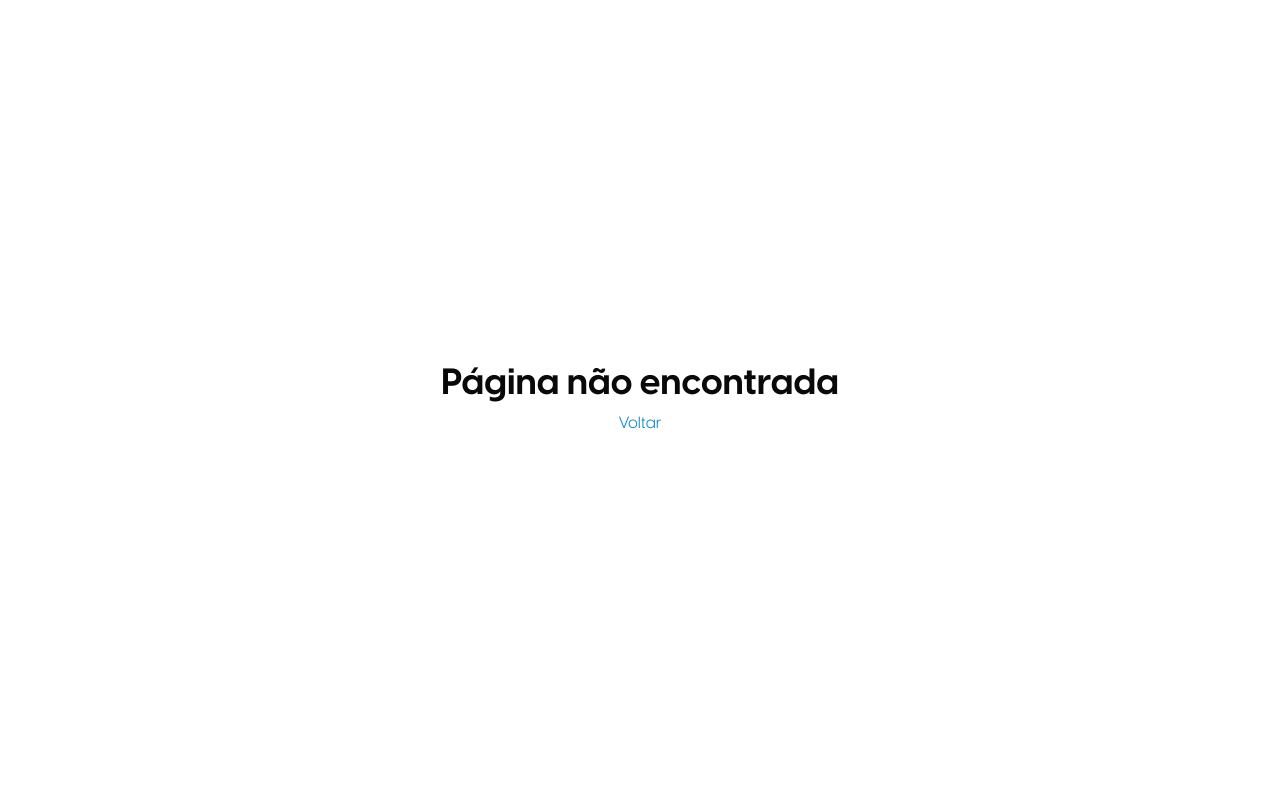
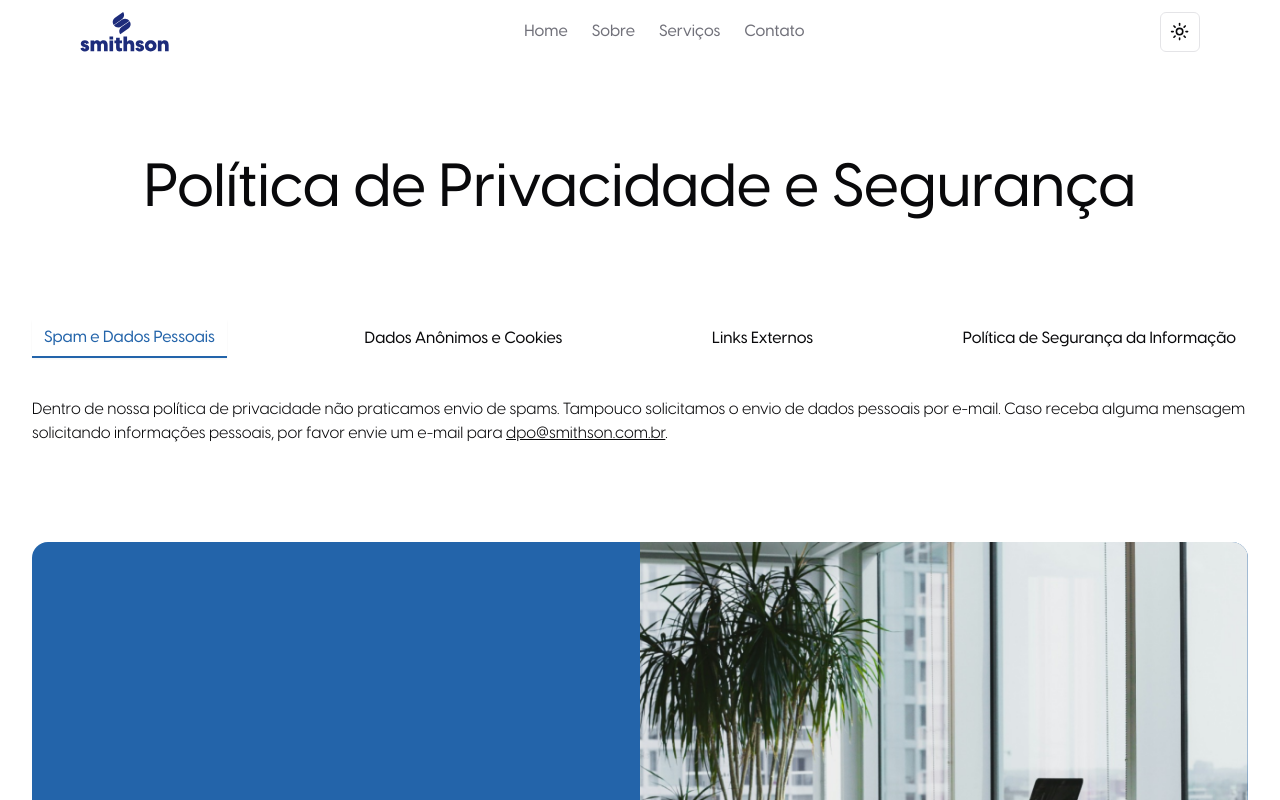
Before and after one commit to Smithson-do-Brasil/smithson-do-brasil, a React (Vite) app: page /politicas-de-privacidade-e-seguranca in a window 1280 px wide. Shown: the top 800 px of the page. Built offline with nearby package versions, Linux system fonts and the light colour scheme; a web font is replaced by a local one.

Commit message:
feat: creating page for policies

```diff
--- a/package.json
+++ b/package.json
@@ -21,6 +21,7 @@
     "@radix-ui/react-select": "^2.0.0",
     "@radix-ui/react-separator": "^1.0.3",
     "@radix-ui/react-slot": "^1.0.2",
+    "@radix-ui/react-tabs": "^1.0.4",
     "@vercel/analytics": "^1.2.2",
     "@vercel/speed-insights": "^1.0.10",
     "class-variance-authority": "^0.7.0",
--- /dev/null
+++ b/src/components/ui/tabs.tsx
@@ -0,0 +1,53 @@
+import * as React from "react"
+import * as TabsPrimitive from "@radix-ui/react-tabs"
+
+import { cn } from "@/lib/utils"
+
+const Tabs = TabsPrimitive.Root
+
+const TabsList = React.forwardRef<
+  React.ElementRef<typeof TabsPrimitive.List>,
+  React.ComponentPropsWithoutRef<typeof TabsPrimitive.List>
+>(({ className, ...props }, ref) => (
+  <TabsPrimitive.List
+    ref={ref}
+    className={cn(
+      "inline-flex h-10 items-center justify-center rounded-md bg-muted p-1 text-muted-foreground",
+      className
+    )}
+    {...props}
+  />
+))
+TabsList.displayName = TabsPrimitive.List.displayName
+
+const TabsTrigger = React.forwardRef<
+  React.ElementRef<typeof TabsPrimitive.Trigger>,
+  React.ComponentPropsWithoutRef<typeof TabsPrimitive.Trigger>
+>(({ className, ...props }, ref) => (
+  <TabsPrimitive.Trigger
+    ref={ref}
+    className={cn(
+      "inline-flex items-center justify-center whitespace-nowrap rounded-sm px-3 py-1.5 text-sm font-medium ring-offset-background transition-all focus-visible:outline-none focus-visible:ring-2 focus-visible:ring-ring focus-visible:ring-offset-2 disabled:pointer-events-none disabled:opacity-50 data-[state=active]:bg-background data-[state=active]:text-foreground data-[state=active]:shadow-sm",
+      className
+    )}
+    {...props}
+  />
+))
+TabsTrigger.displayName = TabsPrimitive.Trigger.displayName
+
+const TabsContent = React.forwardRef<
+  React.ElementRef<typeof TabsPrimitive.Content>,
+  React.ComponentPropsWithoutRef<typeof TabsPrimitive.Content>
+>(({ className, ...props }, ref) => (
+  <TabsPrimitive.Content
+    ref={ref}
+    className={cn(
+      "mt-2 ring-offset-background focus-visible:outline-none focus-visible:ring-2 focus-visible:ring-ring focus-visible:ring-offset-2",
+      className
+    )}
+    {...props}
+  />
+))
+TabsContent.displayName = TabsPrimitive.Content.displayName
+
+export { Tabs, TabsList, TabsTrigger, TabsContent }
--- /dev/null
+++ b/src/pages/Policies/components/tabs-trigger.tsx
@@ -0,0 +1,17 @@
+import { TabsTrigger as TabsTriggerShadcn } from '@/components/ui/tabs'
+
+interface TabsTriggerProps {
+  value: string
+  title: string
+}
+
+export function TabsTrigger({ value, title }: TabsTriggerProps) {
+  return (
+    <TabsTriggerShadcn
+      value={value}
+      className="rounded-none border-b-[#2364AA] text-base text-foreground data-[state=active]:border-b-2 data-[state=active]:text-[#2364AA]"
+    >
+      {title}
+    </TabsTriggerShadcn>
+  )
+}
--- /dev/null
+++ b/src/pages/Policies/index.tsx
@@ -0,0 +1,119 @@
+import { Tabs, TabsContent, TabsList } from '@/components/ui/tabs'
+
+import { TabsTrigger } from './components/tabs-trigger'
+
+export function Policies() {
+  return (
+    <div className="container mx-auto space-y-24 py-24">
+      <h1 className="mb-4 text-center text-6xl font-medium">
+        Política de Privacidade e Segurança
+      </h1>
+
+      <Tabs defaultValue="spam-and-personal-data" className="space-y-10">
+        <TabsList className="h-full w-full flex-col justify-between rounded-none bg-transparent px-0 pb-0 lg:flex-row">
+          <TabsTrigger
+            value="spam-and-personal-data"
+            title="Spam e Dados Pessoais"
+          />
+          <TabsTrigger
+            value="anonymous-data-and-cookies"
+            title="Dados Anônimos e Cookies"
+          />
+          <TabsTrigger value="external-links" title="Links Externos" />
+          <TabsTrigger
+            value="information-security-policy"
+            title="Política de Segurança da Informação"
+          />
+        </TabsList>
+
+        <div className="text-base text-foreground">
+          <TabsContent value="spam-and-personal-data">
+            Dentro de nossa política de privacidade não praticamos envio de
+            spams. Tampouco solicitamos o envio de dados pessoais por e-mail.
+            Caso receba alguma mensagem solicitando informações pessoais, por
+            favor envie um e-mail para{' '}
+            <a href="mailto:dpo@smithson.com.br" className="underline">
+              dpo@smithson.com.br
+            </a>
+            .
+          </TabsContent>
+          <TabsContent value="anonymous-data-and-cookies">
+            A fim de aperfeiçoar a qualidade de navegação e funcionalidades do
+            site, a Smithson coleta informações estatísticas e analíticas,
+            geralmente ligadas a aspectos técnicos ou relativos à navegação no
+            site. Os dados podem ser coletados e armazenados por meio de cookies
+            – arquivos de texto contendo informações de identificação que ficam
+            armazenados em seu computador – scripts de servidor (PHP, ASP, etc)
+            e em cliente (javascript) próprios ou em ferramentas de terceiros.
+            Apesar dos cookies não serem prejudiciais ao seu equipamento, o
+            usuário tem a liberdade de recusar a utilização, bastando para isso
+            acessar as configurações de seu navegador (browser), assim como
+            impedir a execução de javascript.
+          </TabsContent>
+          <TabsContent value="external-links">
+            Embora a empresa utilize links externos que acredita ser de
+            interesse dos usuários do site smithson.com.br, a empresa não se
+            responsabiliza pelas informações coletadas em sites externos que
+            possuam link no website Smithson.
+          </TabsContent>
+          <TabsContent
+            value="information-security-policy"
+            className="space-y-4"
+          >
+            <p>
+              A Smithson do Brasil adota a seguinte política de segurança da
+              informação para garantir que todos os objetivos de Segurança da
+              Informação sejam atendidos, quais sejam:
+            </p>
+            <ul className="list-disc">
+              <li>
+                Estabelecer diretrizes e normas que permitam aos funcionários e
+                prestadores de serviços seguir padrões de comportamento
+                desejáveis e aceitáveis, de acordo com a legalidade e as boas
+                práticas mundiais, a fim de mitigar riscos técnicos e jurídicos;
+              </li>
+              <li>
+                Nortear a definição de procedimentos específicos de Segurança da
+                Informação e a implementação de controles e processos para o
+                atendimento de seus requisitos;
+              </li>
+              <li>
+                Garantir confidencialidade, integridade, disponibilidade e
+                orientação para fluxo de processamento das informações por todo
+                o seu ciclo de vida, dentro dos padrões legais vigentes;
+              </li>
+              <li>
+                Prevenir possíveis incidentes e responsabilidade legal da
+                instituição e de seus funcionários e prestadores de serviços;
+              </li>
+              <li>
+                Garantir a normalidade e a continuidade das atividades da
+                Smithson, protegendo os processos críticos contra falhas ou
+                desastres significativos;
+              </li>
+              <li>
+                Atender aos requisitos legais, regulamentares e contratuais
+                pertinentes à atividade da Smithson;
+              </li>
+              <li>
+                Minimizar os riscos de danos, perdas financeiras, participação
+                no mercado, confiança de clientes e de parceiros ou qualquer
+                outro impacto negativo nas atividades da Smithson resultante de
+                uma falha de segurança;
+              </li>
+              <li>
+                Assegurar o treinamento contínuo e atualizado das políticas e
+                dos procedimentos de Segurança da Informação, enfatizando as
+                obrigações das pessoas em relação à respectiva segurança;
+              </li>
+              <li>
+                Garantir que todas as responsabilidades da Segurança da
+                Informação sejam claramente definidas e preservadas.
+              </li>
+            </ul>
+          </TabsContent>
+        </div>
+      </Tabs>
+    </div>
+  )
+}
--- a/src/routes.tsx
+++ b/src/routes.tsx
@@ -5,6 +5,7 @@
 import { Contact } from './pages/Contact'
 import { Home } from './pages/Home'
 import { Layout } from './pages/layout'
+import { Policies } from './pages/Policies'
 import { Services } from './pages/Services'
 
 export const router = createBrowserRouter([
@@ -29,6 +30,10 @@
         path: '/contato',
         element: <Contact />,
       },
+      {
+        path: '/politicas-de-privacidade-e-seguranca/',
+        element: <Policies />,
+      },
     ],
   },
 ])
```
Also changed, not shown: 1 other file (tests, documents, lock files or other folders).
